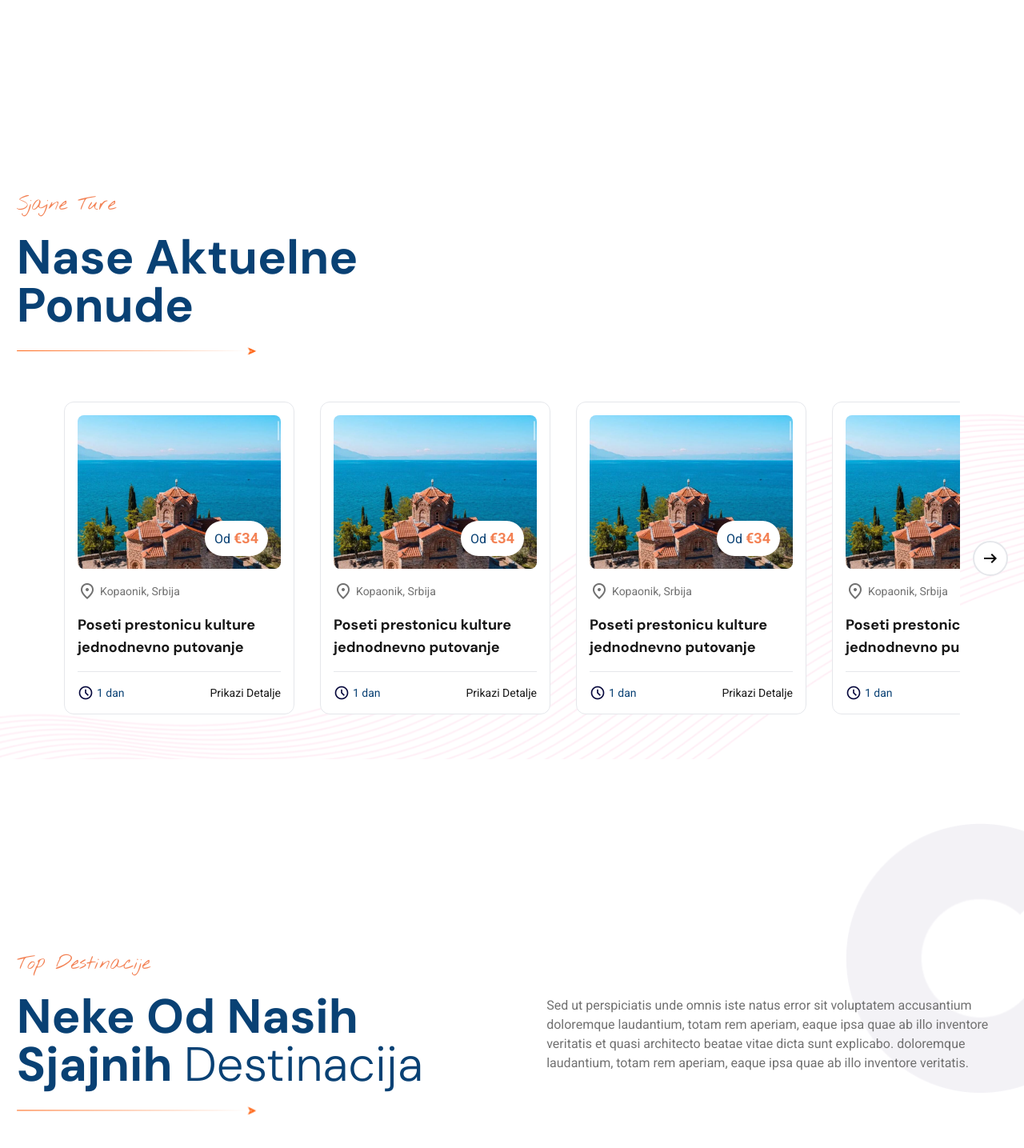
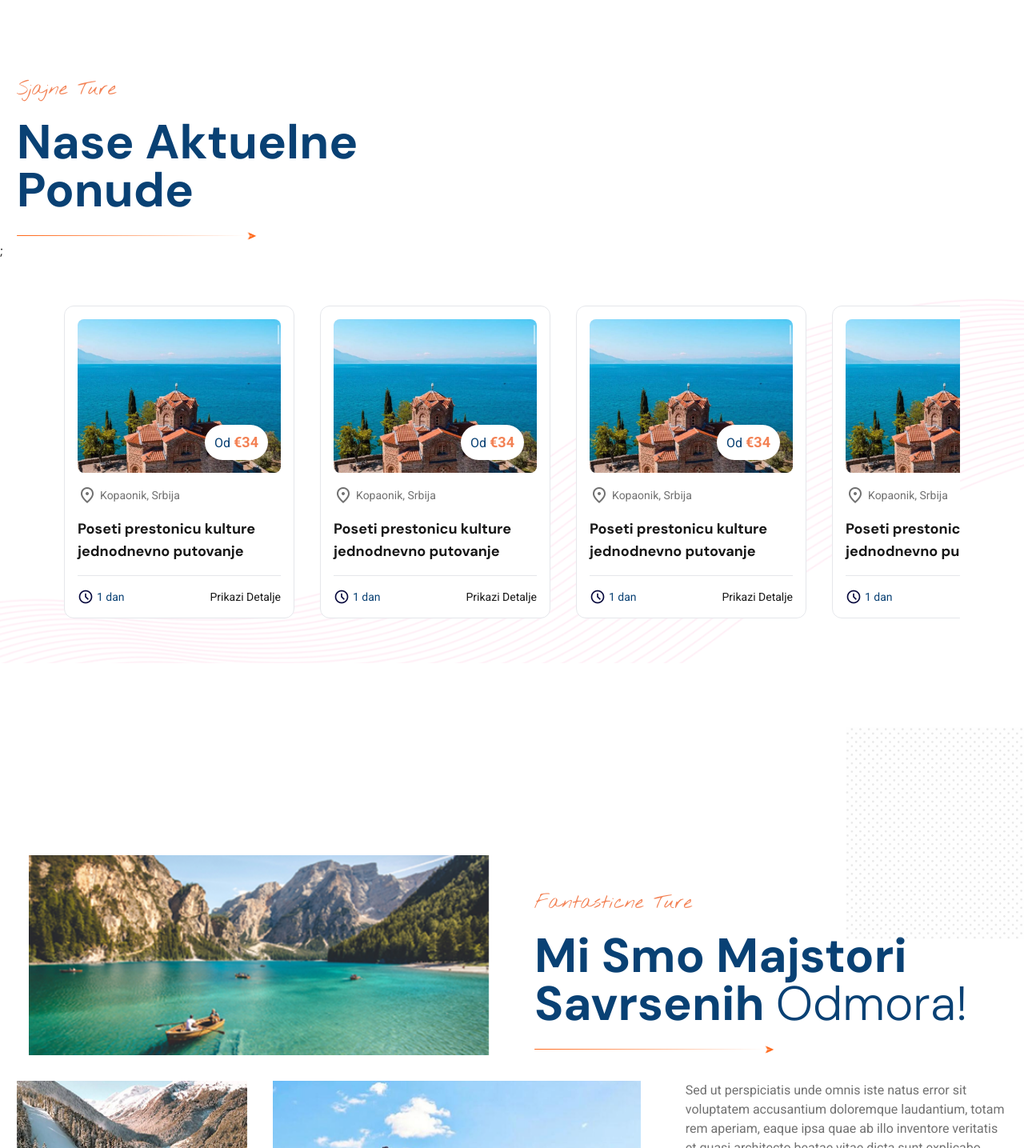
Before and after one commit to djordjeivanovic02/lomtravel, a Next.js app: page / in a window 1280 px wide. Shown: the part 735-2170 px from the top of the page at 80% size. Built offline with nearby package versions, Linux system fonts and the light colour scheme.

Commit message:
Our Destination Section Animations

```diff
--- a/app/components/header.tsx
+++ b/app/components/header.tsx
@@ -6,7 +6,7 @@ import ScrollHeader from "./scrollHeader";
 export default function Header() {
   return (
     <header
-      className={`flex justify-center w-full p-8 fixed top-0 z-50 py-2 transition-all duration-500 text-x  `}
+      className={`flex justify-center w-full p-8 fixed top-0 z-50 py-2 transition-all text-x animate-fade-in`}
       id="header"
     >
       <nav className="flex justify-between items-center text-title w-full max-w-[1400px]">
--- a/app/components/offers.tsx
+++ b/app/components/offers.tsx
@@ -2,11 +2,13 @@
 import { useRef, useState, useEffect } from "react";
 import CustomIcon from "./icon";
 import VacattionOffer from "./vacationOffer";
+import { motion } from "framer-motion";
 
 export default function Offers() {
   const scrollContainerRef = useRef<HTMLDivElement>(null);
   const [showLeftButton, setShowLeftButton] = useState(false);
   const [showRightButton, setShowRightButton] = useState(false);
+  const [sliderInView, setSliderInView] = useState(false);
 
   const checkScrollPosition = () => {
     if (scrollContainerRef.current) {
@@ -43,7 +45,14 @@ export default function Offers() {
   };
 
   return (
-    <div className="relative w-full flex items-center">
+    <motion.div
+      initial={{ opacity: 0, y: 50 }}
+      whileInView={{ opacity: 1, y: 0 }}
+      viewport={{ once: true, amount: 0.5 }}
+      transition={{ duration: 0.5 }}
+      onViewportEnter={() => setSliderInView(true)}
+      className="relative w-full flex items-center"
+    >
       <div
         className={`rounded-full p-2 mr-4 border-2 items-center justify-center hover:bg-[#ddd] cursor-pointer bg-white hidden lg:flex duration-300 ${
           !showLeftButton ? "opacity-0 pointer-events-none" : ""
@@ -56,6 +65,19 @@ export default function Offers() {
         className="flex overflow-x-auto space-x-8 hide-scrollbar px-5 md:px-0"
         ref={scrollContainerRef}
       >
+        {Array(5)
+          .fill(null)
+          .map(
+            (_, index) =>
+              sliderInView && (
+                <motion.div
+                  key={index}
+                  initial={{ opacity: 0, x: 100 }}
+                  animate={{ opacity: 1, x: 0 }}
+                  viewport={{ once: true, amount: 0.5 }}
+                  transition={{ duration: 0.5, delay: index * 0.2 }}
+                  className="flex-shrink-0"
+                >
                   <VacattionOffer
                     imageUrl="/images/church.png"
                     location="Kopaonik, Srbija"
@@ -63,34 +85,9 @@ export default function Offers() {
                     title="Poseti prestonicu kulture jednodnevno putovanje"
                     price={34}
                   />
-        <VacattionOffer
-          imageUrl="/images/church.png"
-          location="Kopaonik, Srbija"
-          duration="1 dan"
-          title="Poseti prestonicu kulture jednodnevno putovanje"
-          price={34}
-        />
-        <VacattionOffer
-          imageUrl="/images/church.png"
-          location="Kopaonik, Srbija"
-          duration="1 dan"
-          title="Poseti prestonicu kulture jednodnevno putovanje"
-          price={34}
-        />
-        <VacattionOffer
-          imageUrl="/images/church.png"
-          location="Kopaonik, Srbija"
-          duration="1 dan"
-          title="Poseti prestonicu kulture jednodnevno putovanje"
-          price={34}
-        />
-        <VacattionOffer
-          imageUrl="/images/church.png"
-          location="Kopaonik, Srbija"
-          duration="1 dan"
-          title="Poseti prestonicu kulture jednodnevno putovanje"
-          price={34}
-        />
+                </motion.div>
+              )
+          )}
       </div>
       <div
         className={`p-2 rounded-full border-2 ml-4 items-center justify-center hover:bg-[#ddd] cursor-pointer bg-white hidden lg:flex duration-300 ${
@@ -100,6 +97,6 @@ export default function Offers() {
       >
         <CustomIcon name="arrow_right_alt" size={24} color="black" />
       </div>
-    </div>
+    </motion.div>
   );
 }
--- /dev/null
+++ b/app/components/ourDestinations.tsx
@@ -0,0 +1,38 @@
+import { motion } from "framer-motion";
+import Image from "next/image";
+import Offers from "./offers";
+
+export default function OurDestinations() {
+  return (
+    <div>
+      <motion.div
+        initial={{ opacity: 0, y: 50 }}
+        whileInView={{ opacity: 1, y: 0 }}
+        viewport={{ once: true, amount: 1 }}
+        transition={{ duration: 1 }}
+        className="container"
+      >
+        <h3 className="font-handwritten text-xl md:text-2xl text-main">
+          Sjajne Ture
+        </h3>
+        <h2 className="font-bold text text-4xl md:text-6xl text-title max-w-xl my-5">
+          Nase Aktuelne Ponude
+        </h2>
+        <Image
+          src="/images/orange_arrow.svg"
+          width={300}
+          height={10}
+          alt="Orange Arrow"
+        />
+      </motion.div>
+      ;
+      <div className="w-full flex justify-center">
+        <div className="w-full max-w-[1500px] px-0 md:px-5">
+          <div className="py-14">
+            <Offers />
+          </div>
+        </div>
+      </div>
+    </div>
+  );
+}
--- a/app/page.tsx
+++ b/app/page.tsx
@@ -1,7 +1,10 @@
+"use client";
 import Image from "next/image";
 import HeroSearch from "./components/heroSearch";
 import Offers from "./components/offers";
 import WideWidget from "./components/wideWidget";
+import { motion } from "framer-motion";
+import OurDestinations from "./components/ourDestinations";
 
 const wideData = [
   {
@@ -28,13 +31,13 @@ const wideData = [
 
 export default function Index() {
   return (
-    <div className="w-full">
+    <div className="w-full relative overflow-hidden">
       <section
         className="HeroSection w-full h-[735px] bg-cover bg-center
              lg:bg-[url('/images/hero.svg')]
-             bg-gradient-to-b from-white to-[#FCE9E0]"
+             bg-gradient-to-b from-white to-[#FCE9E0] relative animate-fade-in"
       >
-        <div className="container h-full flex flex-col md:justify-center">
+        <div className="container h-full flex flex-col md:justify-center delay-1000 animate-slide-up">
           <h1 className="text-[54px] mt-40 md:mt-0 md:text-[70px] font-bold text-title max-w-[585px]">
             Putovanja Koja Neces <span className="text-main">Zaboraviti</span>
           </h1>
@@ -47,74 +50,12 @@ export default function Index() {
         </div>
       </section>
 
-      <section className="CurrentOffers w-full mt-24 md:mt-60 bg-[url('/images/red_lines.svg')] relative z-20">
-        <div className="container">
-          <h3 className="font-handwritten text-xl md:text-2xl text-main">
-            Sjajne Ture
-          </h3>
-          <h2 className="font-bold text text-4xl md:text-6xl text-title max-w-xl my-5">
-            Nase Aktuelne Ponude
-          </h2>
-          <Image
-            src="/images/orange_arrow.svg"
-            width={300}
-            height={10}
-            alt="Orange Arrow"
-          />
-        </div>
-        <div className="w-full flex justify-center">
-          <div className="w-full max-w-[1500px] px-0 md:px-5">
-            <div className="py-14">
-              <Offers />
-            </div>
-          </div>
-        </div>
+      <section className="CurrentOffers w-full mt-24  bg-[url('/images/red_lines.svg')] relative z-20">
+        <OurDestinations />
       </section>
 
       <section className="TopDestinations w-full mt-24 md:mt-60 relative">
-        <Image
-          src="/images/half_circle_right.svg"
-          alt="Half Circle"
-          width={223}
-          height={334}
-          className="absolute -top-40 right-0 z-10"
-        />
-        <div className="container relative z-20">
-          <div className="flex flex-col lg:flex-row justify-between items-start lg:items-center">
-            <div>
-              <h3 className="font-handwritten text-xl md:text-2xl text-main">
-                Top Destinacije
-              </h3>
-              <h2 className="font-bold text text-4xl md:text-6xl text-title max-w-xl my-5">
-                Neke Od Nasih Sjajnih{" "}
-                <span className="font-light">Destinacija</span>
-              </h2>
-              <Image
-                src="/images/orange_arrow.svg"
-                width={300}
-                height={10}
-                alt="Orange Arrow"
-              />
-            </div>
-            <p className="font-roboto text-sm md:text-base max-w-xl text-lightText mt-5 lg:mt-0">
-              Sed ut perspiciatis unde omnis iste natus error sit voluptatem
-              accusantium doloremque laudantium, totam rem aperiam, eaque ipsa
-              quae ab illo inventore veritatis et quasi architecto beatae vitae
-              dicta sunt explicabo. doloremque laudantium, totam rem aperiam,
-              eaque ipsa quae ab illo inventore veritatis.
-            </p>
-          </div>
-        </div>
-        <div className="w-full flex flex-col lg:flex-row mt-16 lg:mt-20 justify-between relative z-20">
-          {wideData.map((data) => (
-            <WideWidget
-              key={data.image}
-              image={data.image}
-              title={data.title}
-              description={data.description}
-            />
-          ))}
-        </div>
+
       </section>
 
       <section className="AboutUs w-full mt-24 md:mt-60 pb-24 md:pb-72 bg-[url('/images/grid.svg')] bg-bottom bg-cover relative">
--- a/package.json
+++ b/package.json
@@ -9,12 +9,12 @@
     "lint": "next lint"
   },
   "dependencies": {
+    "@heroui/react": "^2.7.2",
     "framer-motion": "^12.4.7",
     "next": "15.1.7",
     "react": "^19.0.0",
     "react-dom": "^19.0.0",
-    "swiper": "^11.2.4",
-    "@heroui/react": "^2.7.2"
+    "swiper": "^11.2.4"
   },
   "devDependencies": {
     "@eslint/eslintrc": "^3",
--- a/tailwind.config.ts
+++ b/tailwind.config.ts
@@ -18,6 +18,20 @@ export default {
       },
     },
     extend: {
+      animation: {
+        "slide-up": "slide-up 400ms ease-out",
+        "fade-in": "fade-in 1000ms ease-out",
+      },
+      keyframes: {
+        "slide-up": {
+          "0%": { transform: "translateY(50%)", opacity: "0" },
+          "100%": { transform: "translateY(0%)", opacity: "1" },
+        },
+        "fade-in": {
+          "0%": { opacity: "0" },
+          "100%": { opacity: "1" },
+        },
+      },
       screens: {
         md: "850px",
       },
```
Also changed, not shown: app/globals.css (line endings or trailing spaces), 1 other file (tests, documents, lock files or other folders). Lines whose indentation alone changed are shown as unchanged.
